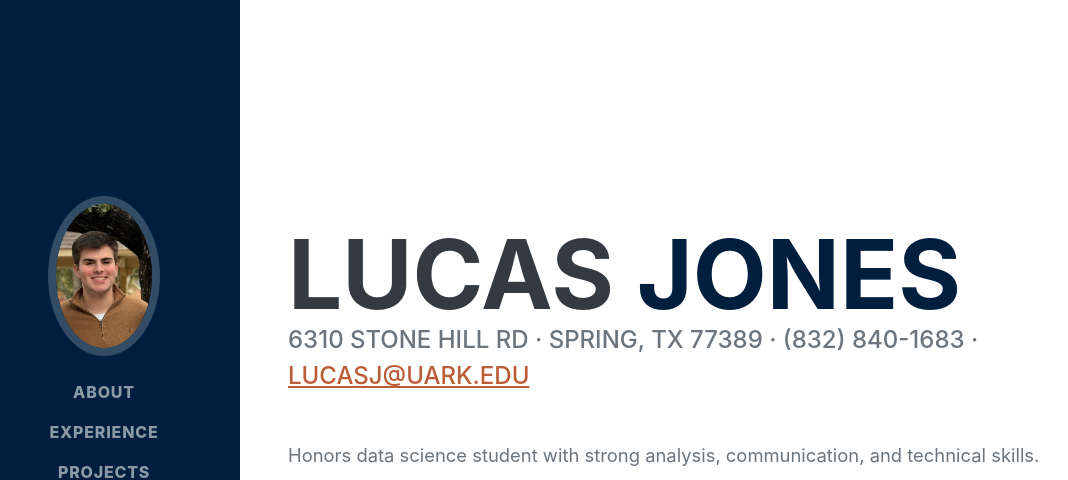
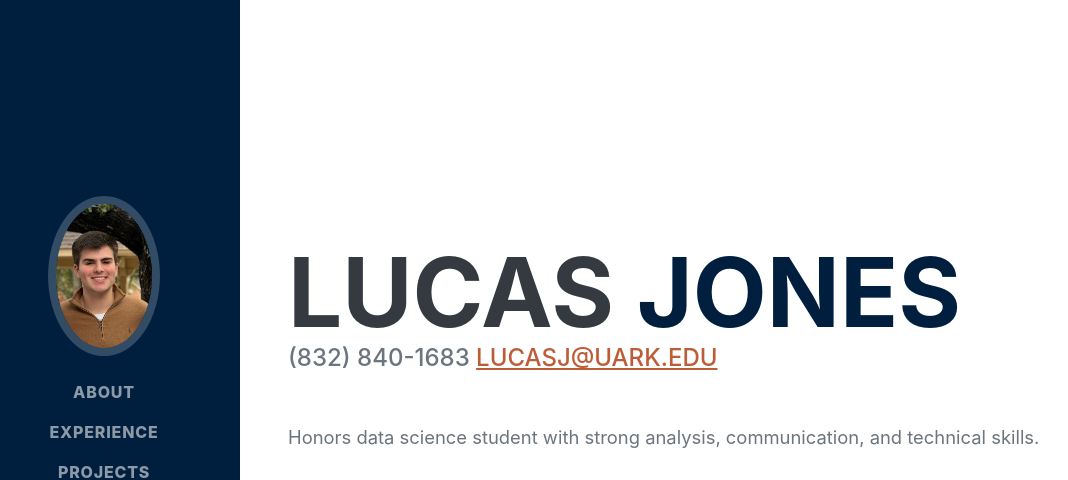
Before and after one commit to Lucaspj1/lucaspjones.github.io, a plain HTML site: page index.html in a window 1280 px wide. Shown: the top 480 px of the page, without its empty margins (32-1100 px from the left). Drawn offline with nearby package versions, Linux system fonts and the light colour scheme; a web font is replaced by a local one.

Commit message:
Update index.html

```diff
--- a/index.html
+++ b/index.html
@@ -49,7 +49,7 @@
             <div class="resume-section-content">
                 <h1 class="mb-0">Lucas <span class="text-primary">Jones</span></h1>
                 <div class="subheading mb-5">
-                    6310 Stone Hill Rd · Spring, TX 77389 · (832) 840-1683 ·
+                    (832) 840-1683
                     <a href="mailto:lucasj@uark.edu">lucasj@uark.edu</a>
                 </div>
                 <p class="lead mb-5">Honors data science student with strong analysis, communication, and technical skills.</p>
```
